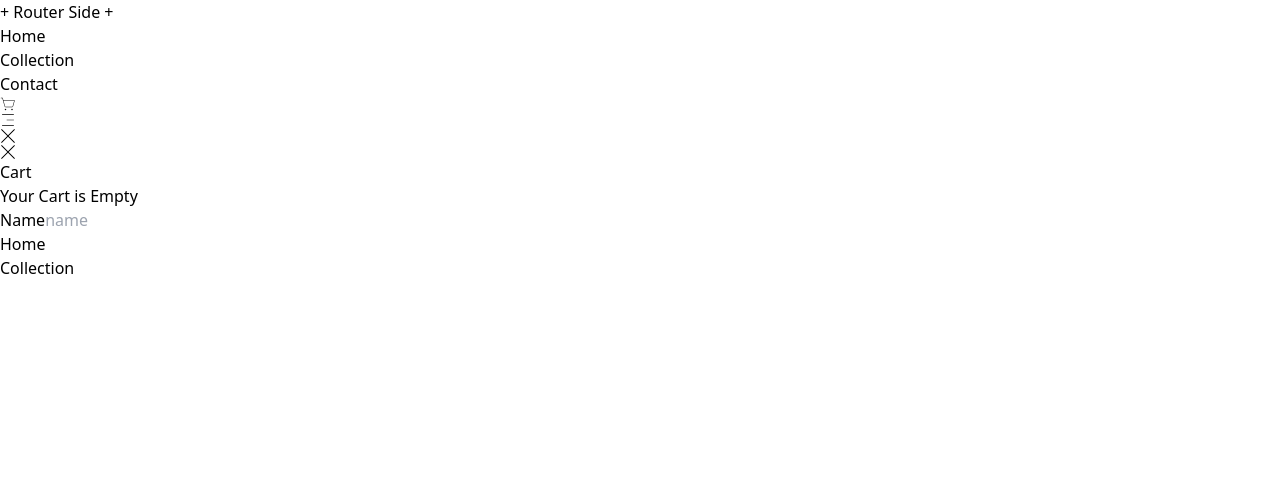
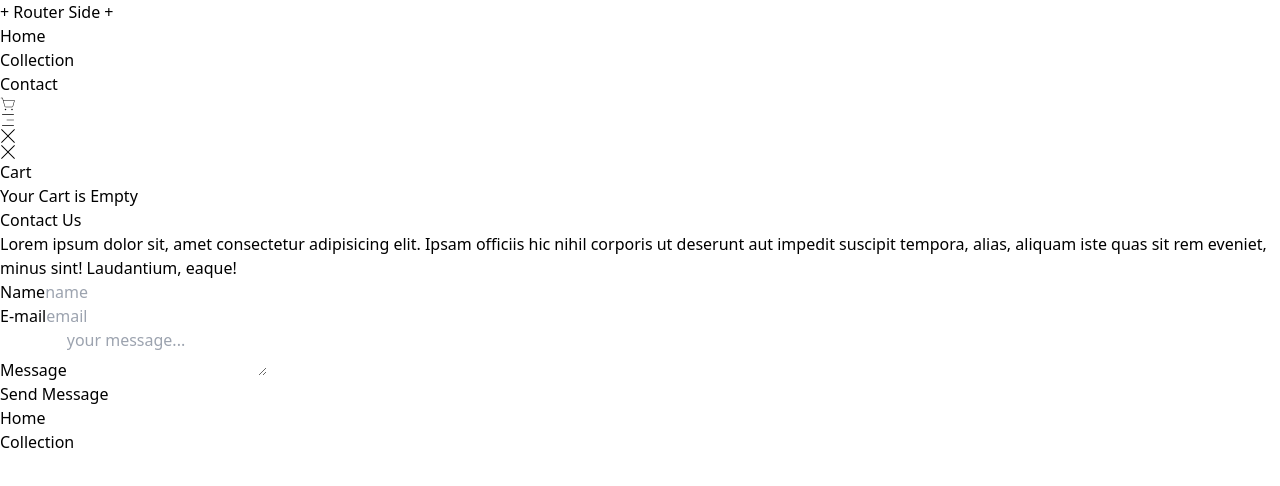
Before and after one commit to mRud3r/e-commerce, a React (Vite) app: page /contact in a window 1280 px wide. Shown: the top 486 px of the page. Built offline with nearby package versions, Linux system fonts and the light colour scheme.

Commit message:
added Form functionality

```diff
--- a/src/components/ContactForm.jsx
+++ b/src/components/ContactForm.jsx
@@ -1,15 +1,50 @@
 import { useState } from "react"
 
 export default function ContactForm() {
-    const [name, setName] = useState('');
+    const [formData, setFormData] = useState({
+        name: '',
+        email: '',
+        message: ''
+    });
+
+    const handleChange = (e) => {
+        const {name, value} = e.target;
+        setFormData({
+            ...formData,
+            [name]: value
+        })
+    }
+
+    const handleSubmit = (e) => {
+        e.preventDefault();
+        console.log(formData);
+        setFormData({
+            name: '',
+            email: '',
+            message: ''
+        })
+    }
 
     return (
 
-        <form>
-            <label className="flex flex-col gap-1 text-sm">
-                Name
-                <input type="text" onChange={(e) => setName(e.target.value)} value={name} placeholder='name' className="bg-stone-300 h-20 w-60 p-2" />
-            </label>
+        <form onSubmit={handleSubmit} className="flex flex-col gap-4 w-full">
+
+            <div>
+            <label className="flex flex-col gap-1 text-sm">Name</label>
+            <input type="text" onChange={handleChange} name="name" value={formData.name} placeholder='name' className="bg-stone-200 w-full p-4" />
+            </div>
+
+            <div className="flex flex-col gap-1 text-sm">
+            <label>E-mail</label>
+            <input type="email" onChange={handleChange} name="email" value={formData.email} placeholder='email' className="bg-stone-200 w-full p-4" />
+            </div>
+
+            <div className="flex flex-col gap-1 text-sm">
+            <label>Message</label>
+            <textarea name="message" value={formData.message} onChange={handleChange} placeholder="your message..." className="bg-stone-200 w-full p-4"></textarea>
+            </div>
+
+            <button type="submit" className="bg-stone-700 hover:bg-stone-800 text-stone-50 py-4" >Send Message</button>
         </form>
     );
 }
--- a/src/pages/ContactPage.jsx
+++ b/src/pages/ContactPage.jsx
@@ -2,10 +2,13 @@ import ContactForm from "../components/ContactForm";
 
 export default function ContactPage() {
     return (
-        <>
-        <main className="min-h-screen flex items-center justify-center">
+            <main className="container mx-auto p-4 min-h-screen flex flex-row justify-center items-center gap-4">
+            <div className="w-full">
+                <h1 className="text-2xl">Contact Us</h1>
+                <p>Lorem ipsum dolor sit, amet consectetur adipisicing elit. Ipsam officiis hic nihil corporis ut deserunt aut impedit suscipit tempora, alias, aliquam iste quas sit rem eveniet, minus sint! Laudantium, eaque!</p>
+
+            </div>
             <ContactForm />
         </main>
-        </>
     );
 }
```
